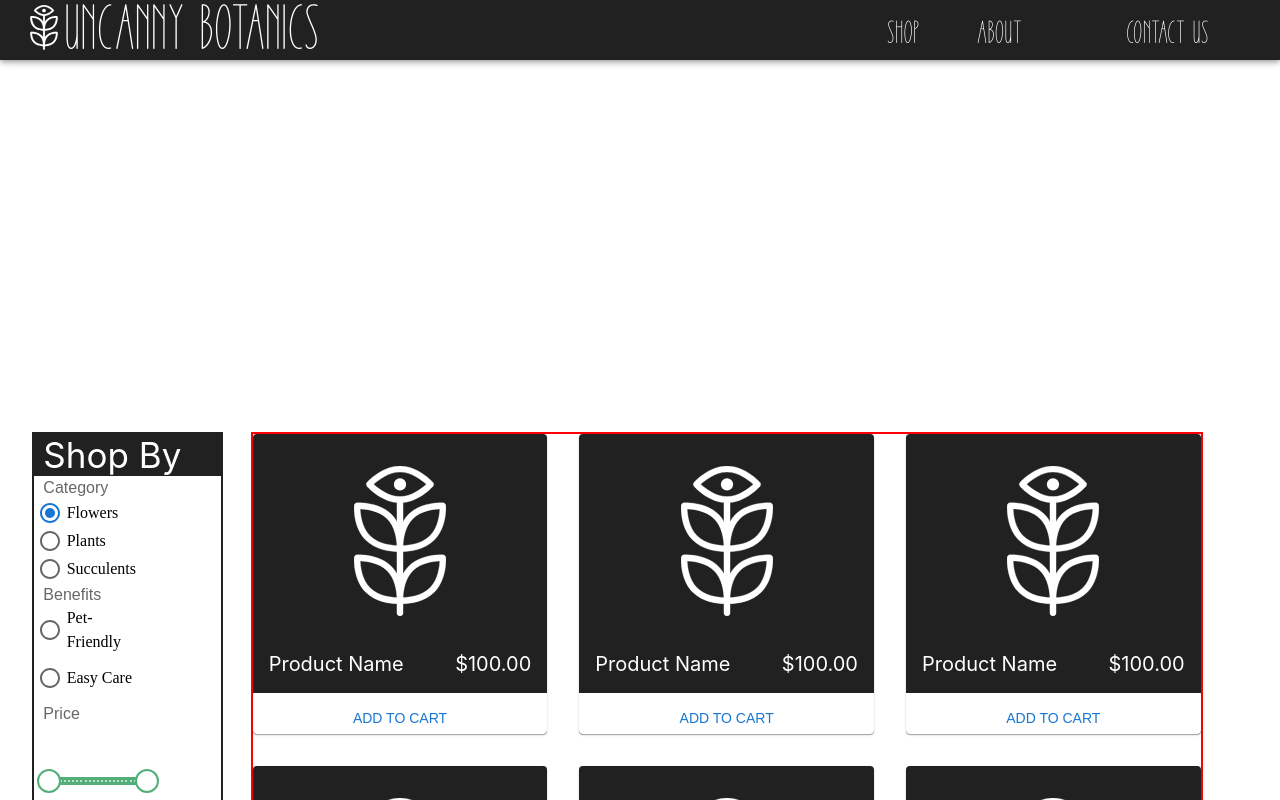
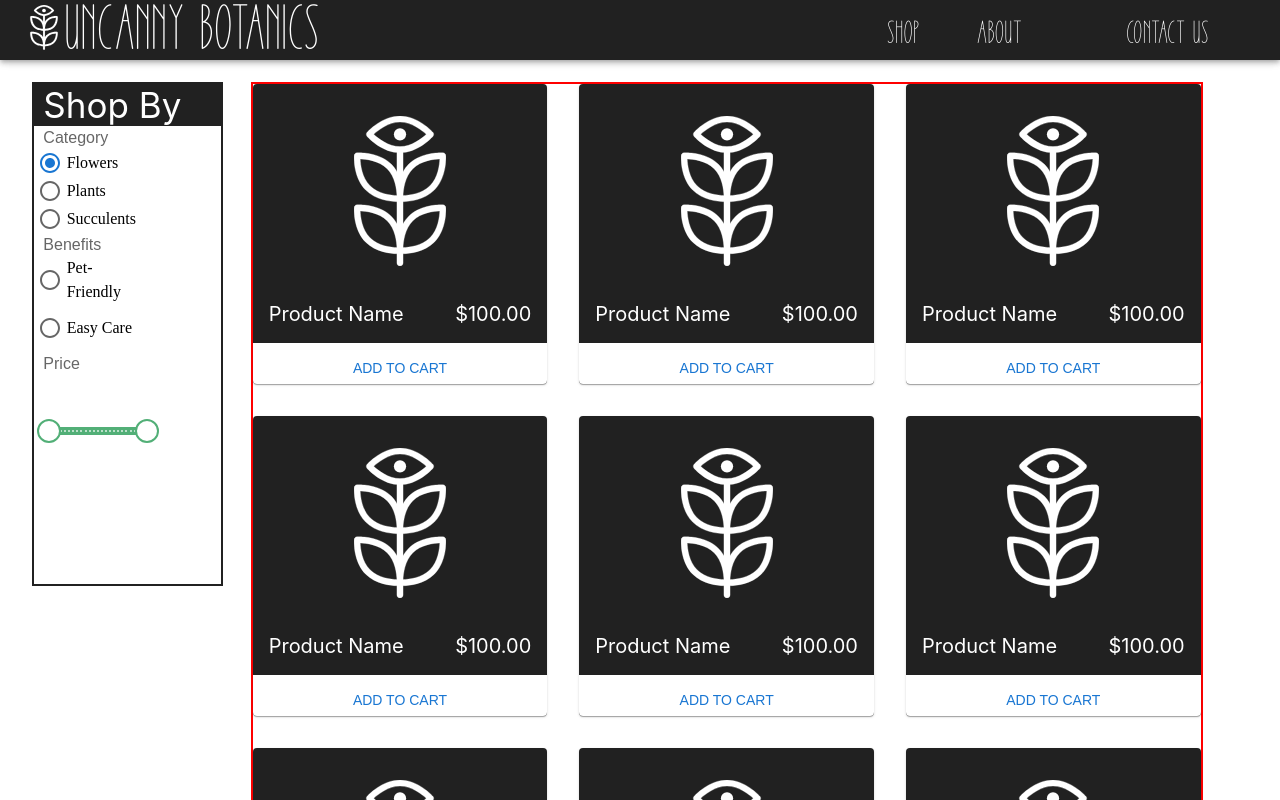
Before and after one commit to codydeatherage/uncanny-botanics-front, a React (Create React App) app: page /shop in a window 1280 px wide. Shown: the top 800 px of the page. Built offline with nearby package versions, Linux system fonts and the light colour scheme; a web font is replaced by a local one.

Commit message:
forgot to put 'px'

```diff
--- a/src/pages/Shop.js
+++ b/src/pages/Shop.js
@@ -9,7 +9,7 @@ const Shop = () => {
             container
             spacing={4}
             padding={0}
-            paddingTop={50}
+            paddingTop='50px'
             color='white'
             fontSize='4em'
             margin={0}
```
